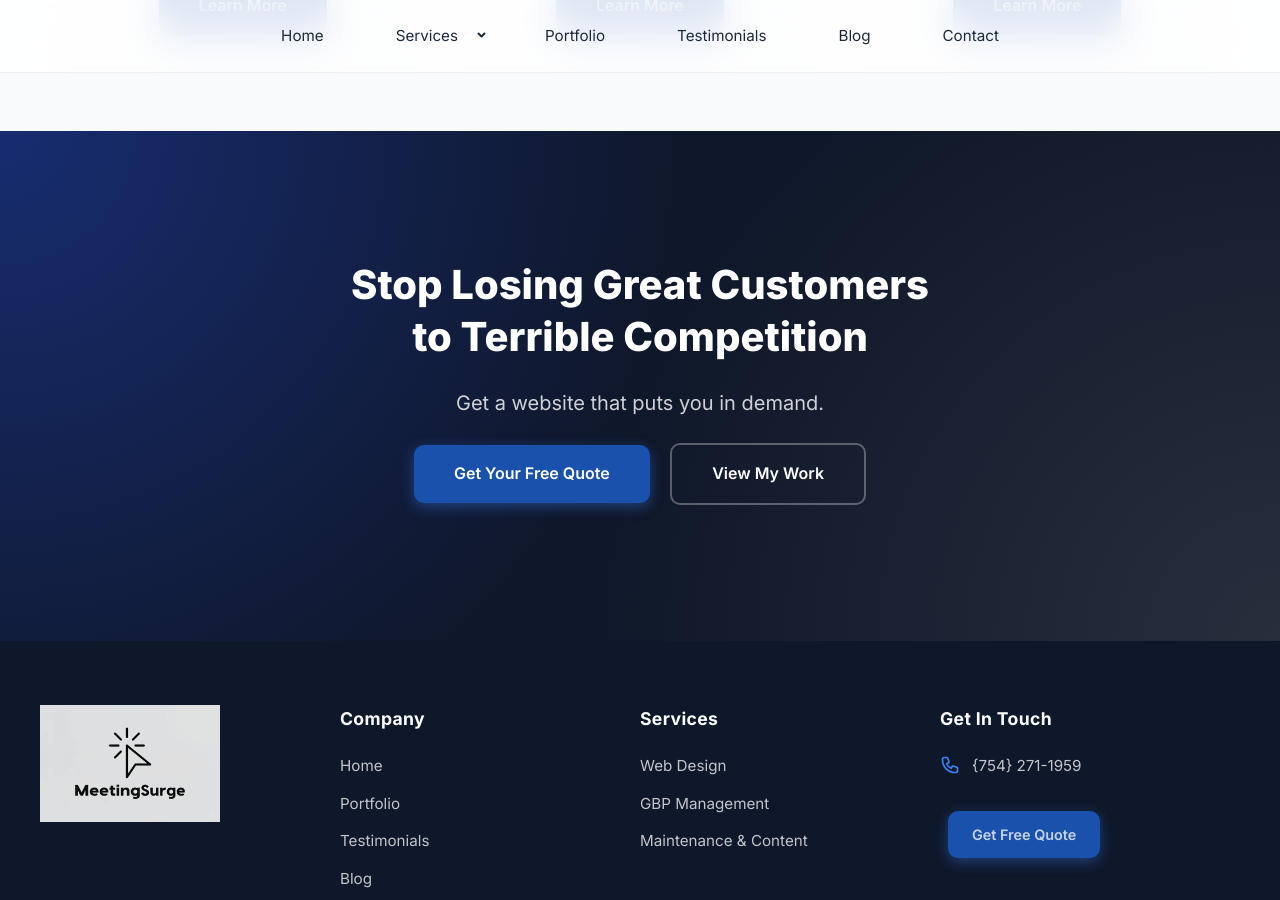
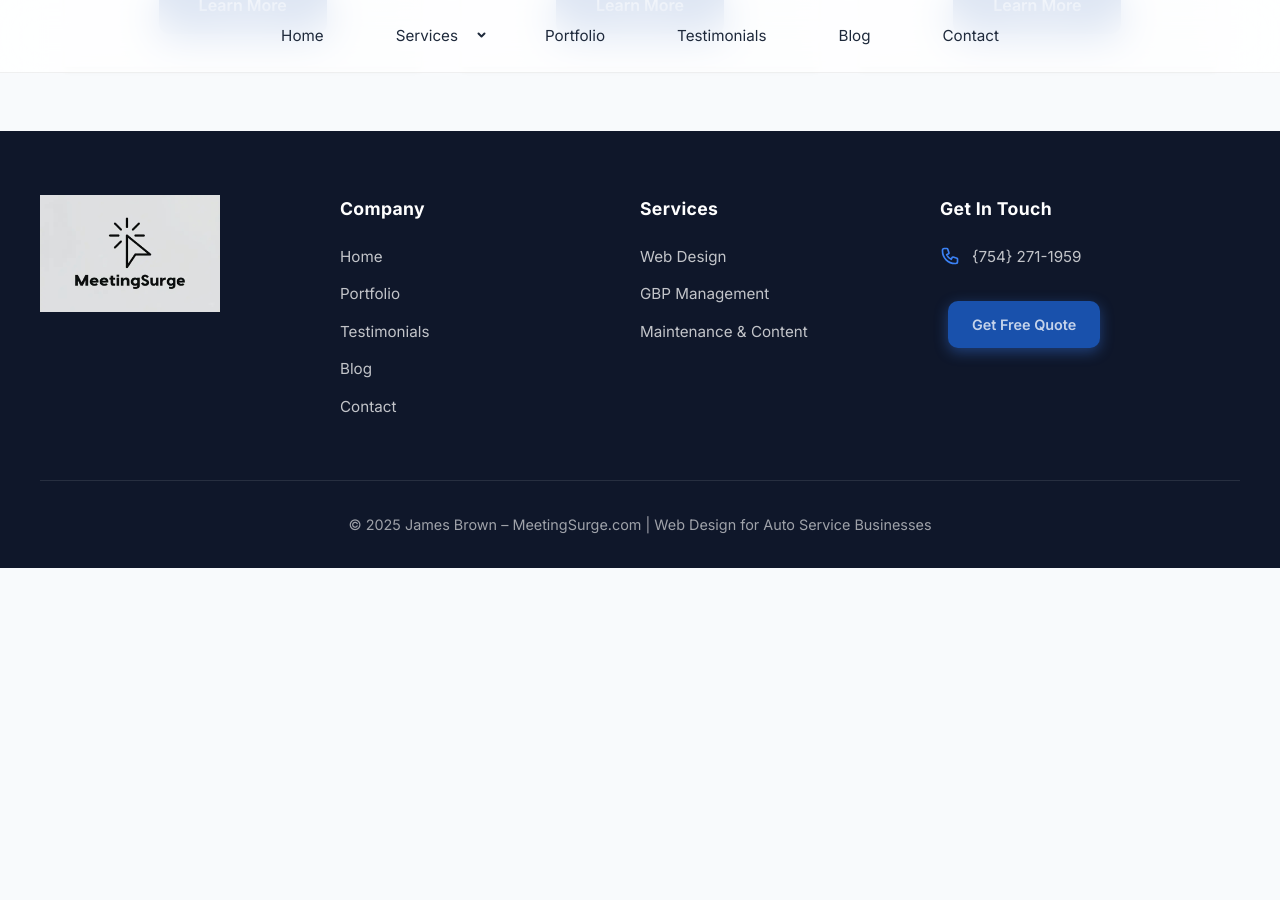
Before and after one commit to JamesBrownR/MeetingSurge, a Jekyll site: the page built from services/index.html, in a window 1280 px wide and 900 px high, scrolled down 1495 px. Built offline with Jekyll 4.4.1, drawn with Linux system fonts in a browser that asks for light colours; after the commit the page ends 2063 px from its top, so only the background shows below that.

Commit message:
Update default.html

```diff
--- a/_layouts/default.html
+++ b/_layouts/default.html
@@ -51,12 +51,7 @@
     {{ content }}
   </main>
 
-            <div class="cta-section">
-  <h2>Stop Losing Great Customers<br>to Terrible Competition</h2>
-  <p>Get a website that puts you in demand.</p>
-  <a href="/contact" class="cta-button">Get Your Free Quote</a>
-  <a href="/portfolio" class="cta-button cta-button-secondary">View My Work</a>
-</div>
+
 
   {% include footer.html %}
 
```
